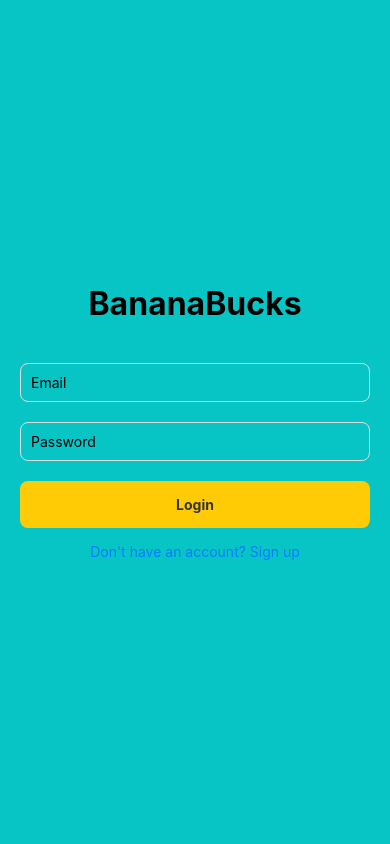
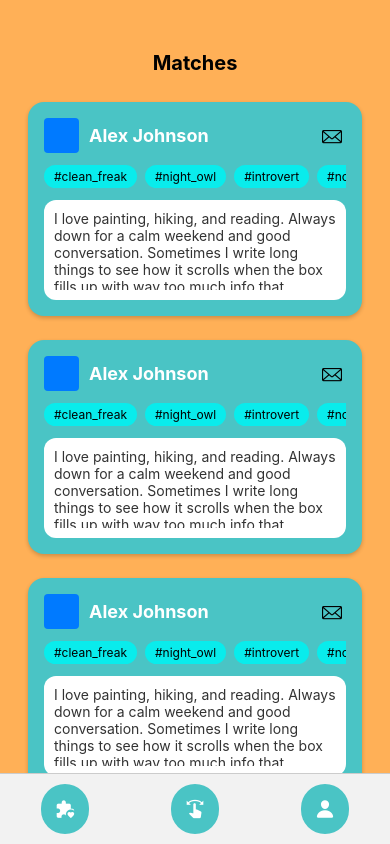
Before and after one commit to Techgirl2/BananaBunks, a React Native app: screen /Matches in a window 390 px wide. Built offline with nearby package versions, Linux system fonts and the light colour scheme.

Commit message:
made ui for match card, nav bar, and finished matches screen

```diff
--- /dev/null
+++ b/src/components/MatchCard.tsx
@@ -0,0 +1,119 @@
+import React from 'react';
+import { View, Text, StyleSheet, TouchableOpacity, ScrollView } from 'react-native';
+import Fontisto from '@expo/vector-icons/Fontisto';
+
+export default function MatchCard() {
+  return (
+    <View style={styles.cardContainer}>
+      {/* Top Row */}
+      <View style={styles.topRow}>
+
+        {/*Input photo from firebase */}
+        <View style={styles.blueBox} />
+
+        {/*Input real name from firebase */}
+        <Text style={styles.nameText}>Alex Johnson</Text>
+
+        <TouchableOpacity style={styles.iconWrapper}>
+          <Fontisto name="email" size={20} color="black" />
+        </TouchableOpacity>
+      </View>
+
+      {/* Tags Row */}
+      <ScrollView
+        horizontal
+        showsHorizontalScrollIndicator={false}
+        contentContainerStyle={styles.tagsRow}
+      >
+        {/*Input tags from firebase here */}
+        <View style={styles.tag}><Text style={styles.tagText}>#clean_freak</Text></View>
+        <View style={styles.tag}><Text style={styles.tagText}>#night_owl</Text></View>
+        <View style={styles.tag}><Text style={styles.tagText}>#introvert</Text></View>
+        <View style={styles.tag}><Text style={styles.tagText}>#no_dogs</Text></View>
+        <View style={styles.tag}><Text style={styles.tagText}>#is_quiet</Text></View>
+      </ScrollView>
+
+      {/* Input description here from firebase */}
+      <View style={styles.descriptionBox}>
+        <ScrollView
+            style={styles.descriptionScroll}
+            nestedScrollEnabled
+            showsVerticalScrollIndicator={false}
+        >
+            <Text style={styles.descriptionText}>
+            I love painting, hiking, and reading. Always down for a calm weekend and good conversation.
+            Sometimes I write long things to see how it scrolls when the box fills up with way too much
+            info that nobody asked for but here it is anyway because maybe someone actually does want to
+            know how long this description can go before it overflows.
+            </Text>
+        </ScrollView>
+      </View>
+
+    </View>
+  );
+}
+
+const styles = StyleSheet.create({
+    cardContainer: {
+      backgroundColor: '#4AC4C5',
+      borderRadius: 16,
+      padding: 16,
+      margin: 12,
+      shadowColor: '#000',
+      shadowOffset: { width: 0, height: 2 },
+      shadowOpacity: 0.2,
+      shadowRadius: 4,
+      elevation: 4,
+    },
+    topRow: {
+      flexDirection: 'row',
+      alignItems: 'center',
+      justifyContent: 'space-between',
+    },
+    blueBox: {
+      width: 35,
+      height: 35,
+      backgroundColor: '#007AFF',
+      borderRadius: 4,
+      marginRight: 10,
+    },
+    nameText: {
+      flex: 1,
+      fontSize: 18,
+      fontWeight: 'bold',
+      color: 'white',
+    },
+    iconWrapper: {
+      padding: 4,
+    },
+    tagsRow: {
+      flexDirection: 'row',
+      flexWrap: 'wrap',
+      marginTop: 12,
+      gap: 8,
+    },
+    tag: {
+      backgroundColor: '#09ECEC',
+      paddingHorizontal: 10,
+      paddingVertical: 4,
+      borderRadius: 20,
+    },
+    tagText: {
+      fontSize: 12,
+      color: '#000000',
+    },
+    descriptionBox: {
+        marginTop: 12,
+        backgroundColor: 'white',
+        borderRadius: 12,
+        padding: 10,
+        maxHeight: 100, // limit box height so scrolling can happen
+      },
+    descriptionScroll: {
+    maxHeight: 100, // smaller than descriptionBox to allow inner scroll
+    },
+    descriptionText: {
+      fontSize: 14,
+      color: '#333',
+    },
+  });
--- /dev/null
+++ b/src/components/Navbar.tsx
@@ -0,0 +1,56 @@
+import React from 'react';
+import { View, TouchableOpacity, StyleSheet } from 'react-native';
+import { useNavigation } from '@react-navigation/native';
+import MaterialCommunityIcons from '@expo/vector-icons/MaterialCommunityIcons';
+import MaterialIcons from '@expo/vector-icons/MaterialIcons';
+import Ionicons from '@expo/vector-icons/Ionicons';
+
+export default function Navbar() {
+  const navigation = useNavigation();
+
+  return (
+    <View style={styles.navbarContainer}>
+      <TouchableOpacity
+        style={styles.iconCircle}
+        onPress={() => navigation.navigate('Matches' as never)}
+      >
+        <MaterialCommunityIcons name="puzzle-heart" size={20} color="white" />
+      </TouchableOpacity>
+
+      <TouchableOpacity
+        style={styles.iconCircle}
+        onPress={() => navigation.navigate('Swipes' as never)}
+      >
+        <MaterialIcons name="swipe" size={20} color="white" />
+      </TouchableOpacity>
+
+      <TouchableOpacity
+        style={styles.iconCircle}
+        onPress={() => navigation.navigate('Profile' as never)}
+      >
+        <Ionicons name="person" size={20} color="white" />
+      </TouchableOpacity>
+    </View>
+  );
+}
+
+const styles = StyleSheet.create({
+  navbarContainer: {
+    flexDirection: 'row',
+    justifyContent: 'space-around',
+    paddingVertical: 10,
+    backgroundColor: '#f2f2f2',
+    position: 'absolute',
+    bottom: 0,
+    width: '100%',
+    borderTopColor: '#ccc',
+    borderTopWidth: 1,
+  },
+  iconCircle: {
+    backgroundColor: '#4AC4C5',
+    padding: 14,
+    borderRadius: 50,
+    alignItems: 'center',
+    justifyContent: 'center',
+  },
+});
--- a/src/navigation/AppNavigator.tsx
+++ b/src/navigation/AppNavigator.tsx
@@ -6,6 +6,10 @@ import SliderScreen from '../screens/SliderScreen';
 import CheckboxScreen from '../screens/CheckboxScreen';
 import EditProfileScreen from '../screens/EditProfileScreen';
 import { ProfileProvider } from '../context/ProfileContext';
+import MatchesScreen from '../screens/MatchesScreen';
+import ProfileScreen from '../screens/ProfileScreen';
+import SwipesScreen from '../screens/SwipesScreen';
+
 
 
 export type RootStackParamList = {
@@ -14,7 +18,9 @@ export type RootStackParamList = {
   Slider: undefined;
   Checkbox: undefined;
   EditProfile: undefined;
-
+  Matches: undefined;
+  Swipes: undefined;
+  Profile: undefined;
 };
 
 const Stack = createNativeStackNavigator<RootStackParamList>();
@@ -29,6 +35,9 @@ export default function AppNavigator() {
         <Stack.Screen name="Slider" component={SliderScreen} options={{ headerShown: false }} />
         <Stack.Screen name="Checkbox" component={CheckboxScreen} options={{ headerShown: false }} />
         <Stack.Screen name="EditProfile" component={EditProfileScreen} options={{ headerShown: false }} />
+        <Stack.Screen name="Matches" component={MatchesScreen} options={{ headerShown: false }} />
+        <Stack.Screen name="Swipes" component={SwipesScreen} options={{ headerShown: false }} />
+        <Stack.Screen name="Profile" component={ProfileScreen} options={{ headerShown: false }} />
       </Stack.Navigator>
     </NavigationContainer>
     </ProfileProvider>
--- a/src/screens/EditProfileScreen.tsx
+++ b/src/screens/EditProfileScreen.tsx
@@ -102,7 +102,7 @@ export default function EditProfileScreen() {
 
 const styles = StyleSheet.create({
   main: { flex: 1, backgroundColor: '#F4E8A0', padding: 20 },
-  title: { fontSize: 24, fontWeight: 'bold', textAlign: 'center', marginBottom: 20 },
+  title: { fontSize: 24, fontWeight: 'bold', textAlign: 'center', marginBottom: 20, marginTop: 35 },
   profilePicPlaceholder: {
     width: 150,
     height: 150,
@@ -150,7 +150,7 @@ const styles = StyleSheet.create({
     borderRadius: 15,
     padding: 10,
     fontSize: 16,
-    height: 120,
+    height: 215,
     textAlignVertical: 'top',
     marginBottom: 20,
   },
--- a/src/screens/LoginScreen.tsx
+++ b/src/screens/LoginScreen.tsx
@@ -17,7 +17,8 @@ export default function LoginScreen() {
   const handleLogin = async () => {
     try {
       await signInWithEmailAndPassword(auth, email, password);
-      Alert.alert('Login successful!');
+      //Alert.alert('Login successful!');
+      navigation.navigate('Matches' as never)
     } catch (error: any) {
       Alert.alert('Login Error', error.message);
     }
@@ -26,7 +27,7 @@ export default function LoginScreen() {
 
   return (
     <View style={styles.container}>
-      <Text style={styles.title}>BananaBucks</Text>
+      <Text style={styles.title}>BananaBunks</Text>
 
       <TextInput
         style={styles.input}
--- /dev/null
+++ b/src/screens/MatchesScreen.tsx
@@ -0,0 +1,40 @@
+import React from 'react';
+import { View, Text, StyleSheet, ScrollView } from 'react-native';
+import Navbar from '../components/Navbar';
+import MatchCard from '../components/MatchCard';
+
+export default function MatchesScreen() {
+  return (
+    <View style={styles.container}>
+      <ScrollView contentContainerStyle={styles.scrollContent}>
+        <Text style={styles.title}>Matches</Text>
+        <MatchCard />
+        <MatchCard />
+        <MatchCard />
+        <MatchCard />
+        <MatchCard />
+        <MatchCard />
+      </ScrollView>
+
+      <Navbar />
+    </View>
+  );
+}
+
+const styles = StyleSheet.create({
+  container: {
+    flex: 1,
+    backgroundColor: '#FFB057',
+  },
+  scrollContent: {
+    padding: 16,
+    paddingBottom: 100, // Add bottom padding to avoid being hidden under the navbar
+  },
+  title: {
+    fontSize: 20,
+    fontWeight: 'bold',
+    marginTop: 35,
+    marginBottom: 15,
+    textAlign: 'center',
+  },
+});
--- /dev/null
+++ b/src/screens/ProfileScreen.tsx
@@ -0,0 +1,35 @@
+import React from 'react';
+import { View, Text, StyleSheet } from 'react-native';
+import Navbar from '../components/Navbar'; // Make sure path is correct
+
+export default function ProfileScreen() {
+  return (
+    <View style={styles.container}>
+      <View style={styles.content}>
+        <Text style={styles.title}>Profile</Text>
+        {/* Add your other content here */}
+      </View>
+
+      <Navbar />
+    </View>
+  );
+}
+
+const styles = StyleSheet.create({
+  container: {
+    flex: 1,
+    justifyContent: 'space-between',
+    backgroundColor: '#F4E8A0',
+  },
+  content: {
+    flex: 1,
+    padding: 16,
+  },
+  title: {
+    fontSize: 20,
+    fontWeight: 'bold',
+    marginTop: 35,
+    marginBottom: 30,
+    textAlign: 'center',
+  },
+});
--- /dev/null
+++ b/src/screens/SwipesScreen.tsx
@@ -0,0 +1,39 @@
+import React from 'react';
+import { View, Text, StyleSheet } from 'react-native';
+import Navbar from '../components/Navbar'; // Make sure path is correct
+import FontAwesome5 from '@expo/vector-icons/FontAwesome5';
+
+export default function SwipesScreen() {
+  return (
+    <View style={styles.container}>
+      <View style={styles.content}>
+        <Text style={styles.title}>Find a BananaBunk</Text>
+        {/* Add your other content here */}
+
+        <FontAwesome5 name="check-circle" size={24} color="black" />
+
+      </View>
+
+      <Navbar />
+    </View>
+  );
+}
+
+const styles = StyleSheet.create({
+  container: {
+    flex: 1,
+    justifyContent: 'space-between',
+    backgroundColor: '#0091AD',
+  },
+  content: {
+    flex: 1,
+    padding: 16,
+  },
+  title: {
+    fontSize: 20,
+    fontWeight: 'bold',
+    marginTop: 35,
+    marginBottom: 30,
+    textAlign: 'center',
+  },
+});
```
